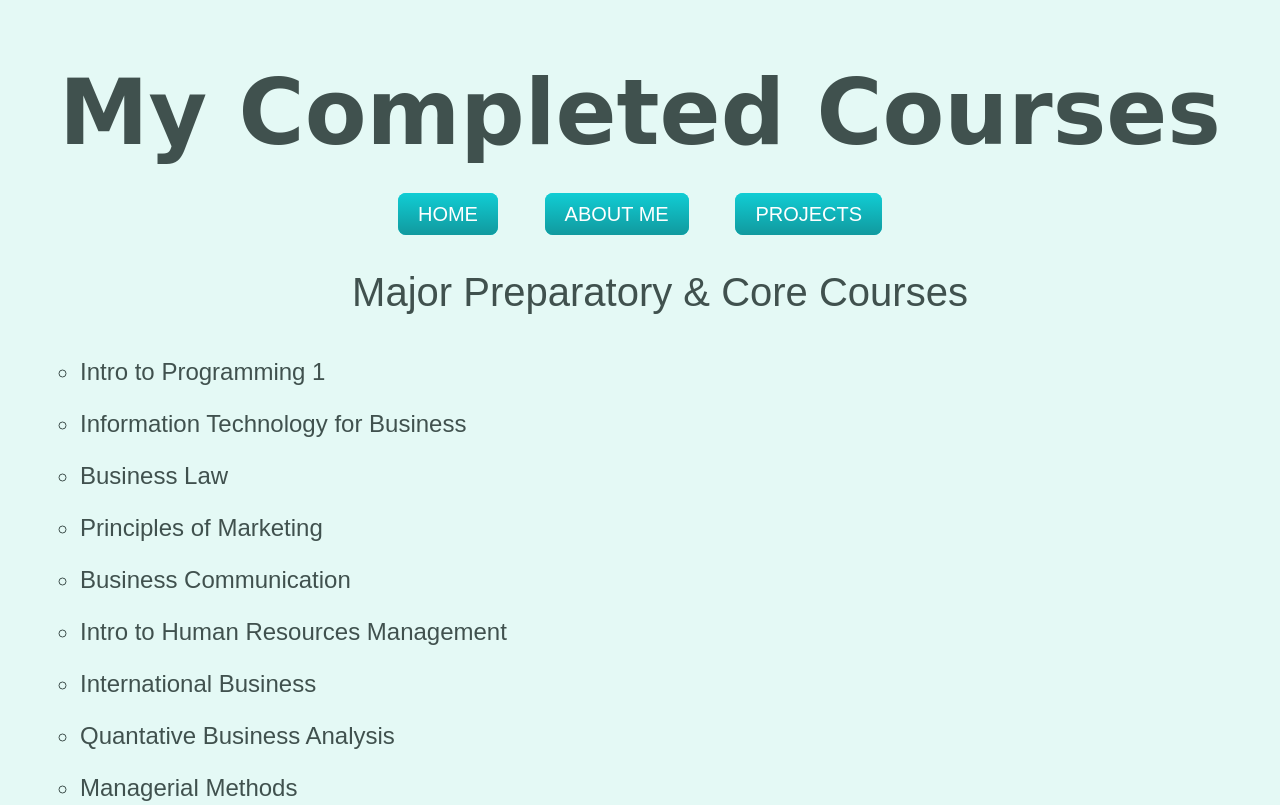
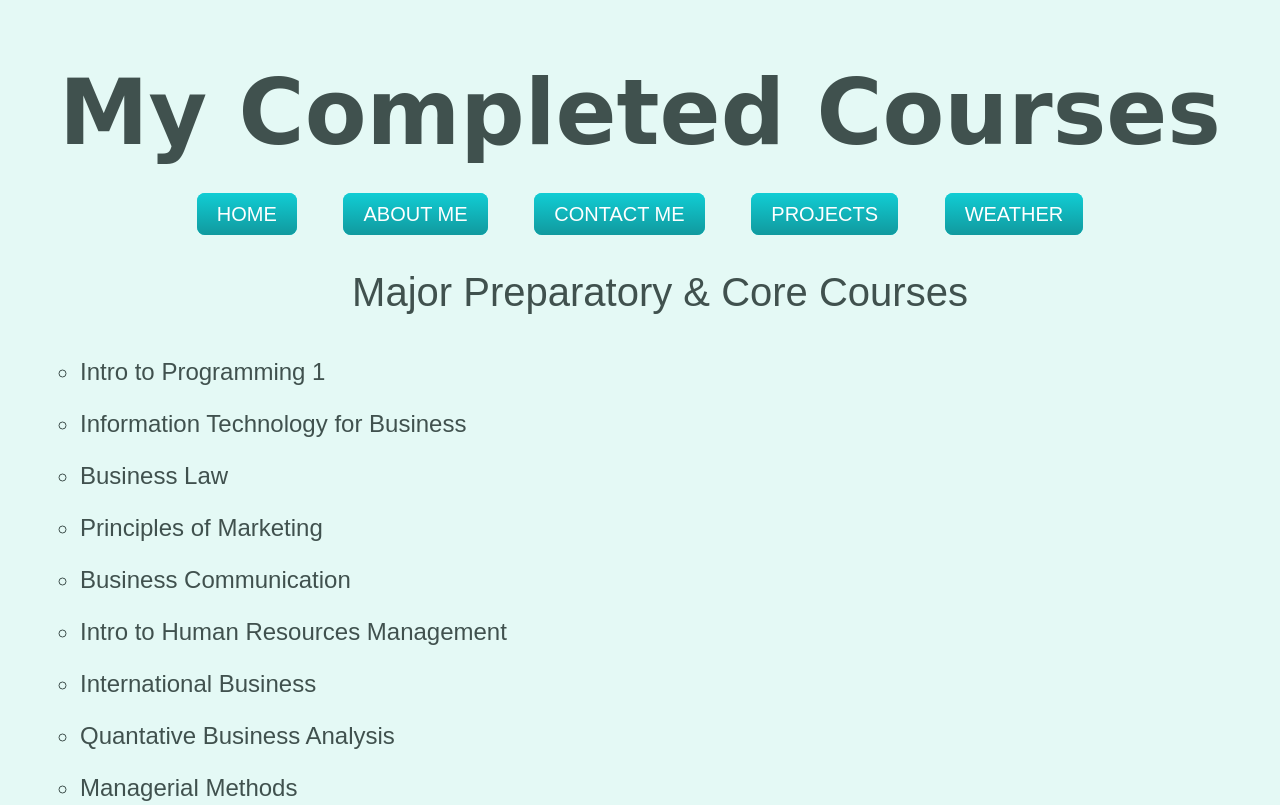
Before and after one commit to megarocha/meg, a plain HTML site: page mycourses.html in a window 1280 px wide. Shown: the top 805 px of the page. Drawn offline with Linux system fonts and the light colour scheme.

Commit message:
Update mycourses.html

```diff
--- a/mycourses.html
+++ b/mycourses.html
@@ -11,8 +11,10 @@
   <div class="top-margin-projects">
     <h1>My Completed Courses</h1>
     <p><a class="btn" href="index.html"> HOME</a>
-      <a class="btn" href="aboutme.html">ABOUT ME</a>
-      <a class="btn" href="myprojects.html">PROJECTS</a>
+      <a class="btn"href="aboutme.html">ABOUT ME</a>
+            <a class="btn"href="contactme.html">CONTACT ME</a>
+              <a class="btn" href="myprojects.html">PROJECTS</a>
+                <a class="btn" href="weatherapi.html">WEATHER</a>
   <ul>
 <h2>Major Preparatory & Core Courses</h2>
       <ul>
```
